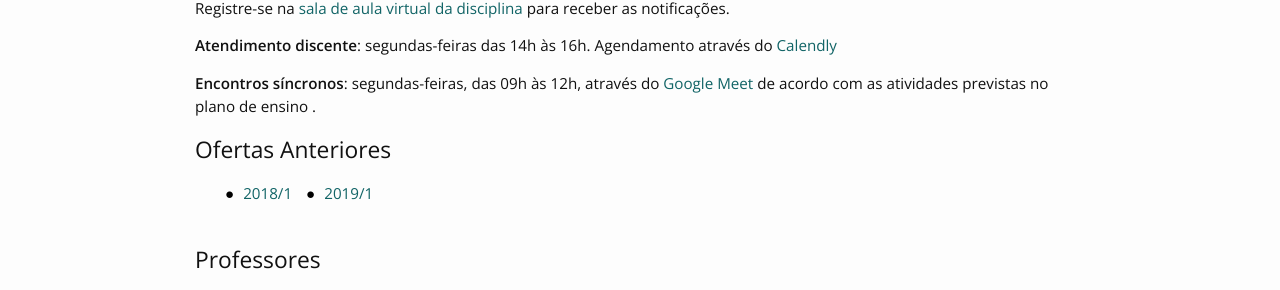
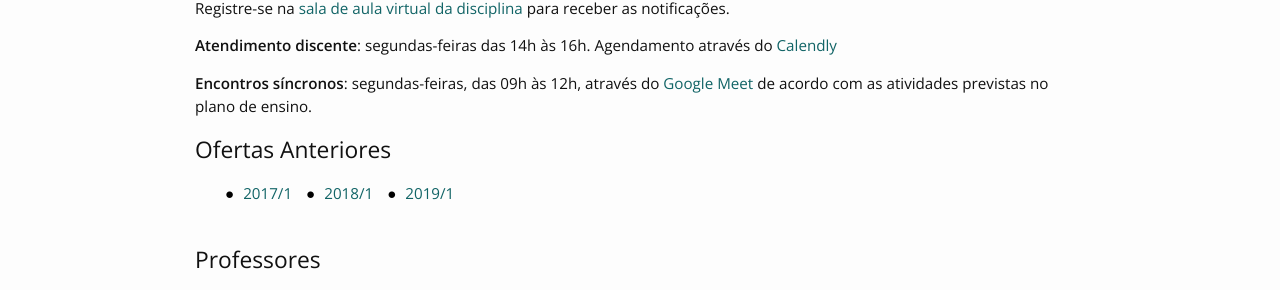
Before and after one commit to danielsaad/estrutura-de-dados-e-algoritmos, a Jekyll site: the page built from index.md, in a window 1280 px wide. Shown: the part 665-955 px from the top of the page. Built offline with Jekyll 4.4.1, drawn with Linux system fonts in a browser that asks for light colours; nearby versions of some CDN libraries.

Commit message:
adicionando solicitação

```diff
--- a/_data/previous_offering.yml
+++ b/_data/previous_offering.yml
@@ -1,4 +1,6 @@
 offerings:
+  - title: 2017/1
+    url: ''
   - title: 2018/1
     url: ''
 
--- a/index.md
+++ b/index.md
@@ -6,4 +6,4 @@ Registre-se na [sala de aula virtual da disciplina](https://classroom.google.com
 
 **Atendimento discente**: segundas-feiras das 14h às 16h. Agendamento através do [Calendly](https://calendly.com/daniel-saad/atendimento-discente)
 
-**Encontros síncronos**: segundas-feiras, das 09h às 12h, através do [Google Meet](https://meet.google.com/rda-cdhp-pgn) de acordo com as atividades previstas no plano de ensino .
+**Encontros síncronos**: segundas-feiras, das 09h às 12h, através do [Google Meet](https://meet.google.com/rda-cdhp-pgn) de acordo com as atividades previstas no plano de ensino.
```
